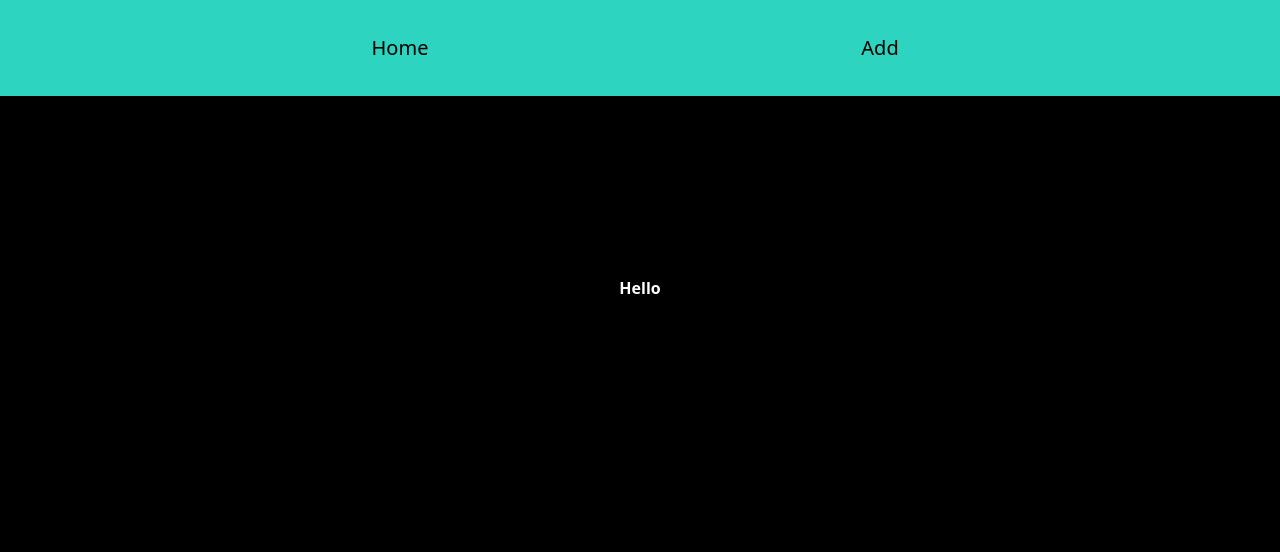
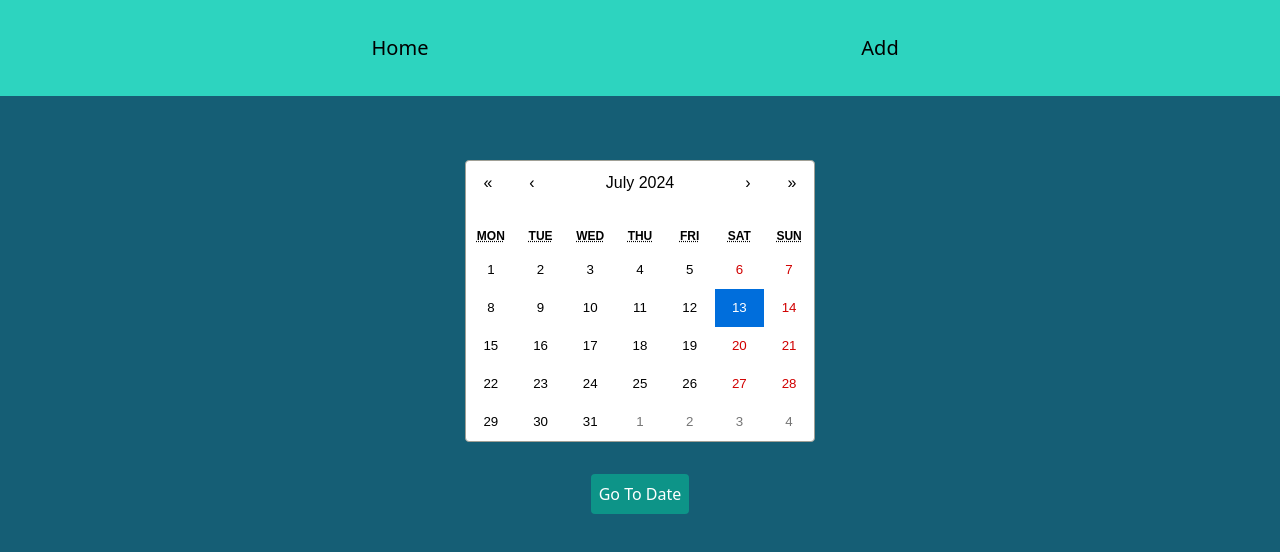
Before and after one commit to omarsafti09/tasker, a Next.js app: page / in a window 1280 px wide. Shown: the top 552 px of the page. Built offline with nearby package versions, Linux system fonts and the light colour scheme.

Commit message:
Many Changes

```diff
--- a/app/api/[date]/page.jsx
+++ /dev/null
@@ -1,11 +0,0 @@
-import Tasks from "@/components/Tasks";
-
-const page = () => {
-  return (
-    <div>
-      <Tasks Categories={Categories} />
-    </div>
-  );
-};
-
-export default page;
--- a/app/add/page.jsx
+++ b/app/api/add/page.jsx
@@ -3,7 +3,7 @@ import React from "react";
 
 const page = () => {
   return (
-    <div className="md:w-1/2 w-full md:h-60 text-white flex justify-center items-center rounded-xl">
+    <div className="text-white flex justify-center items-center rounded-xl">
       <AddForm />
     </div>
   );
--- /dev/null
+++ b/app/api/date/page.jsx
@@ -0,0 +1,16 @@
+"use client";
+import Tasks from "@/components/Tasks";
+import { useSearchParams } from "next/navigation";
+
+const page = () => {
+  const searchParams = useSearchParams();
+  const search = searchParams.get("date");
+  console.log(search);
+  return (
+    <div>
+      <Tasks Categories={[{ id: "Cook", tasks: ["cook", "good"] }]} />
+    </div>
+  );
+};
+
+export default page;
--- a/app/layout.jsx
+++ b/app/layout.jsx
@@ -4,11 +4,9 @@ import NavBar from "@/components/NavBar";
 const layout = ({ children }) => {
   return (
     <html>
-      <body className="bg-black">
+      <body className="bg-cyan-800">
         <NavBar />
-        <main className="flex justify-center items-center h-96">
-          {children}
-        </main>
+        <main className="p-16">{children}</main>
       </body>
     </html>
   );
--- a/app/page.jsx
+++ b/app/page.jsx
@@ -1,14 +1,13 @@
 "use client";
-import Calendar from "@/components/Calendar";
-import Tasks from "@/components/Tasks";
+import CalendarView from "@/components/CalendarView";
 import { useState } from "react";
 
 const page = () => {
-  const [Categories, setCategories] = useState([]);
+  const [date, setDate] = useState();
 
   return (
     <div>
-      <Calendar />
+      <CalendarView />
     </div>
   );
 };
--- a/components/Calendar.jsx
+++ /dev/null
@@ -1,8 +0,0 @@
-import moment from "moment";
-import { useState } from "react";
-
-const Calendar = () => {
-  return <div className="text-white font-black">Hello</div>;
-};
-
-export default Calendar;
--- /dev/null
+++ b/components/CalendarView.jsx
@@ -0,0 +1,37 @@
+"use client";
+import Link from "next/link";
+import { useState } from "react";
+import Calendar from "react-calendar";
+import "react-calendar/dist/Calendar.css";
+
+const CalendarView = () => {
+  const [date, setDate] = useState(new Date());
+  const [formattedDate, setFormattedDate] = useState(
+    `${date.getDate()}-${date.getMonth() + 1}-${date.getFullYear()}`
+  );
+
+  return (
+    <div className="flex flex-col justify-center items-center text-white">
+      <Calendar
+        className={"bg-white w-full text-black rounded"}
+        onChange={setDate}
+        value={date}
+      />
+      <button
+        onClick={() => console.log(formattedDate)}
+        className="mt-8 h-10 rounded flex justify-center items-center p-2 bg-teal-600"
+      >
+        <Link
+          href={{
+            pathname: "/api/date",
+            query: { date: formattedDate },
+          }}
+        >
+          Go To Date
+        </Link>
+      </button>
+    </div>
+  );
+};
+
+export default CalendarView;
--- a/components/NavBar.jsx
+++ b/components/NavBar.jsx
@@ -19,7 +19,7 @@ const NavBar = () => {
         </span>
         <div className="w-full md:w-3/4 hidden md:flex justify-center md:justify-around">
           <NavLink path={"/"} name={"Home"} />
-          <NavLink path={"/add"} name={"Add"} />
+          <NavLink path={"/api/add"} name={"Add"} />
         </div>
       </nav>
     );
--- a/components/TaskGroup.jsx
+++ b/components/TaskGroup.jsx
@@ -25,7 +25,7 @@ const TaskGroup = ({ Category, labels }) => {
         </div>
         <div className="bg-gray-600 text-white flex flex-col text-4xl font-bold">
           {labels.map((label) => (
-            <TaskToDo label={label} />
+            <TaskToDo key={label} label={label} />
           ))}
         </div>
       </div>
--- a/components/TaskToDo.jsx
+++ b/components/TaskToDo.jsx
@@ -3,7 +3,7 @@ import "@/components/components.css";
 const TaskToDo = ({ label }) => {
   return (
     <div className="flex w-full h-24 items-center pl-8 border-b">
-      <input type="checkbox" className="mr-4 w-8 h-8" />
+      <input type="checkbox" name="done" className="mr-4 w-8 h-8" />
       <h2>{label}</h2>
     </div>
   );
--- a/components/Tasks.jsx
+++ b/components/Tasks.jsx
@@ -4,7 +4,7 @@ const Tasks = ({ Categories }) => {
   return (
     <div className="flex flex-col mt-24 items-center">
       {Categories.map((task) => (
-        <TaskGroup Category={task.id} labels={task.tasks} />
+        <TaskGroup key={task.id} Category={task.id} labels={task.tasks} />
       ))}
     </div>
   );
--- a/package.json
+++ b/package.json
@@ -9,9 +9,9 @@
     "lint": "next lint"
   },
   "dependencies": {
-    "moment": "^2.30.1",
     "next": "14.2.5",
     "react": "^18",
+    "react-calendar": "^5.0.0",
     "react-dom": "^18",
     "react-icons": "^5.2.1"
   },
```
Also changed, not shown: 2 other files (tests, documents, lock files or other folders).
